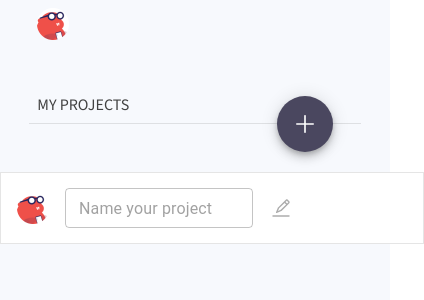
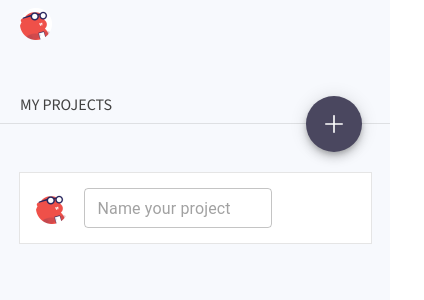
Before and after one commit to zachmorse/thunkable-demo, a React (Create React App) app: page / in a window 390 px wide. Both pictures are taken after a click on the button 304 px from the left and 123 px from the top of the page. Shown: the top 300 px of the page, 424 px wide, since content can reach past the window. Built offline with nearby package versions, Linux system fonts and the light colour scheme.

Commit message:
fixes and responsive pass

```diff
--- a/package.json
+++ b/package.json
@@ -44,5 +44,8 @@
       "last 1 firefox version",
       "last 1 safari version"
     ]
+  },
+  "devDependencies": {
+    "@babel/plugin-proposal-private-property-in-object": "^7.21.11"
   }
 }
--- a/src/components/Header.tsx
+++ b/src/components/Header.tsx
@@ -1,10 +1,9 @@
 import React from 'react'
 import { connect } from 'react-redux'
 import styled from '@emotion/styled'
-import { Button, Fab } from '@mui/material'
+import { Fab } from '@mui/material'
 
 import Beaver from '../assets/ThunkableBeaver.png'
-// import PlusSign from '../assets/plus_sign.svg'
 import PlusSign from '../assets/PlusSign'
 
 import { createProjectDraft } from '../store/actions/list'
@@ -14,7 +13,7 @@ const Banner = styled.div({
     fontSize: '1rem',
     color: '#424242',
     margin: '0rem auto 2rem',
-    width: '85%',
+    width: '872px',
     textTransform: 'uppercase',
     height: '7.75rem',
     display: 'grid',
@@ -23,7 +22,16 @@ const Banner = styled.div({
     marginBottom: '3rem',
     borderBottom: '1px solid rgba(0,0,0,0.1)',
     boxSizing: 'border-box',
-    padding: '0rem 0.5rem'
+    padding: '0rem 0.5rem',
+    transition: 'all 125ms',
+
+    '@media (max-width: 872px)': {
+        maxWidth: '100%',
+        margin: '0rem',
+        marginBottom: '3rem',
+        width: '100%',
+        paddingLeft: '1.25rem'
+    }
 })
 
 const LogoContainer = styled.div({
@@ -68,7 +76,7 @@ const Header = ({ createProjectDraft }: iHeader) => {
     return (
         <Banner>
             <LogoContainer>
-                <img src={Beaver} />
+                <img alt='beaver' src={Beaver} />
             </LogoContainer>
             <ButtonContainer>
                 <span>
--- a/src/components/List.tsx
+++ b/src/components/List.tsx
@@ -9,6 +9,7 @@ const ProjectList = styled.div({
     display: 'flex',
     flexDirection: 'column',
 })
+
 interface iProjectList {
     projects: iProjectItem[]
     draftPanelOpen: boolean
--- a/src/components/ProjectItem.tsx
+++ b/src/components/ProjectItem.tsx
@@ -35,6 +35,12 @@ const ProjectContainer = styled.div({
     borderBottom: 'none',
     '&:last-child': {
         border: '1px solid rgba(0,0,0,0.1)'
+    },
+
+    '@media (max-width: 872px)': {
+        width: 'calc(90% - 2rem)',
+        margin: 'auto',
+        padding: '0rem 1rem'
     }
 })
 
@@ -169,6 +175,7 @@ const ProjectItem = ({
                         <span>{item.title}</span>
                     </ProjectTitle>
                 )}
+                {!isDraft ? (
                     <EditIconContainer>
                         <CustomIconButton
                             clickAction={() => initializeProjectUpdate(item.id)}
@@ -176,6 +183,7 @@ const ProjectItem = ({
                             altIcon={editIconHover}
                         />
                     </EditIconContainer>
+                ) : null}
             </LeftContainer>
             <RightContainer>
                 {!isDraft && (
```
Also changed, not shown: 2 other files (tests, documents, lock files or other folders). Lines whose indentation alone changed are shown as unchanged.
